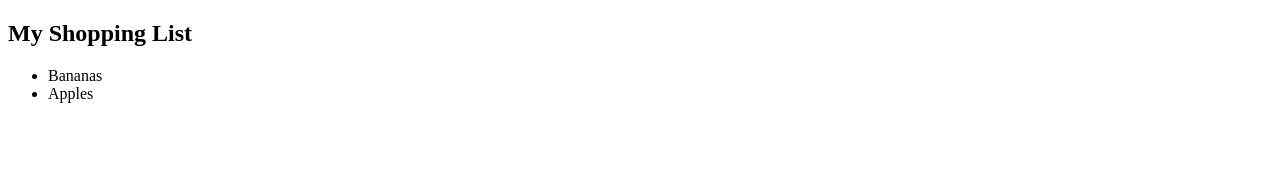
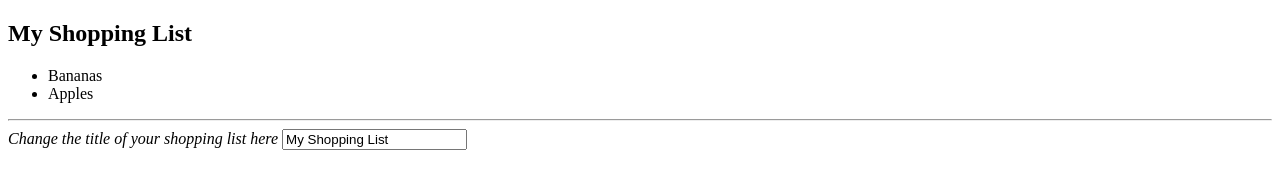
Before and after one commit to hiddenWarrior/helloVue, a plain HTML site: page index.html in a window 1280 px wide. Drawn offline with nearby package versions, Linux system fonts and the light colour scheme.

Commit message:
making title two way binding

```diff
--- a/index.html
+++ b/index.html
@@ -13,6 +13,11 @@
       <ul>
         <li v-for="item in items">{{ item }}</li>
       </ul>
+      <div class="footer">
+        <hr />
+        <em>Change the title of your shopping list here</em>
+        <input v-model="title" />
+      </div>
     </div>
 
     <script src="https://cdn.jsdelivr.net/npm/vue/dist/vue.js"></script>
```
